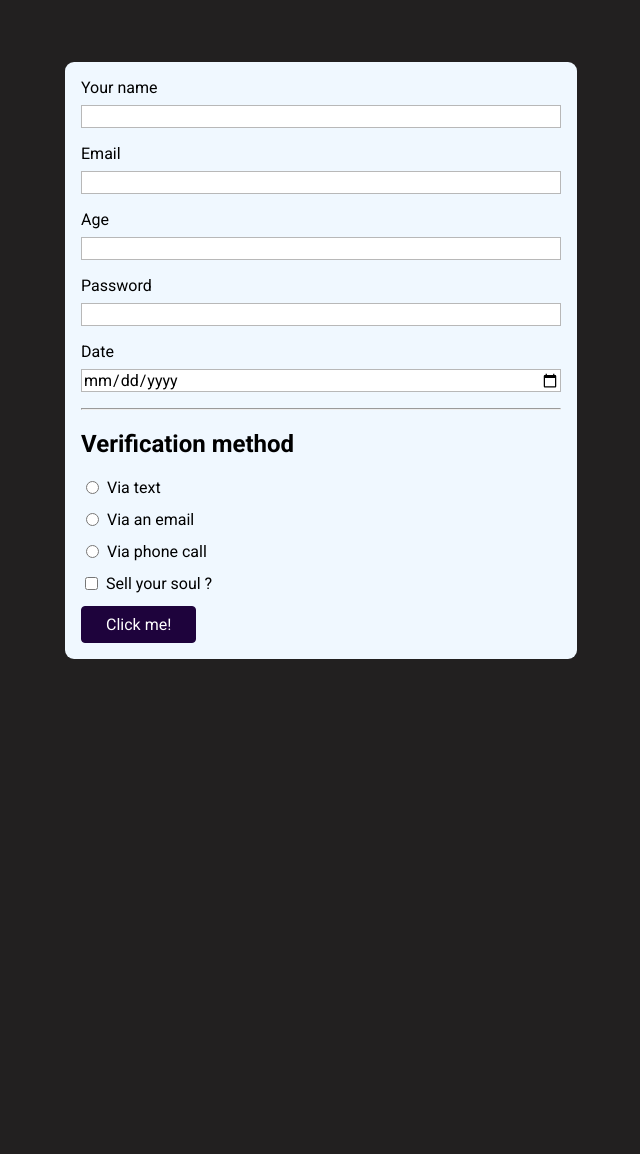
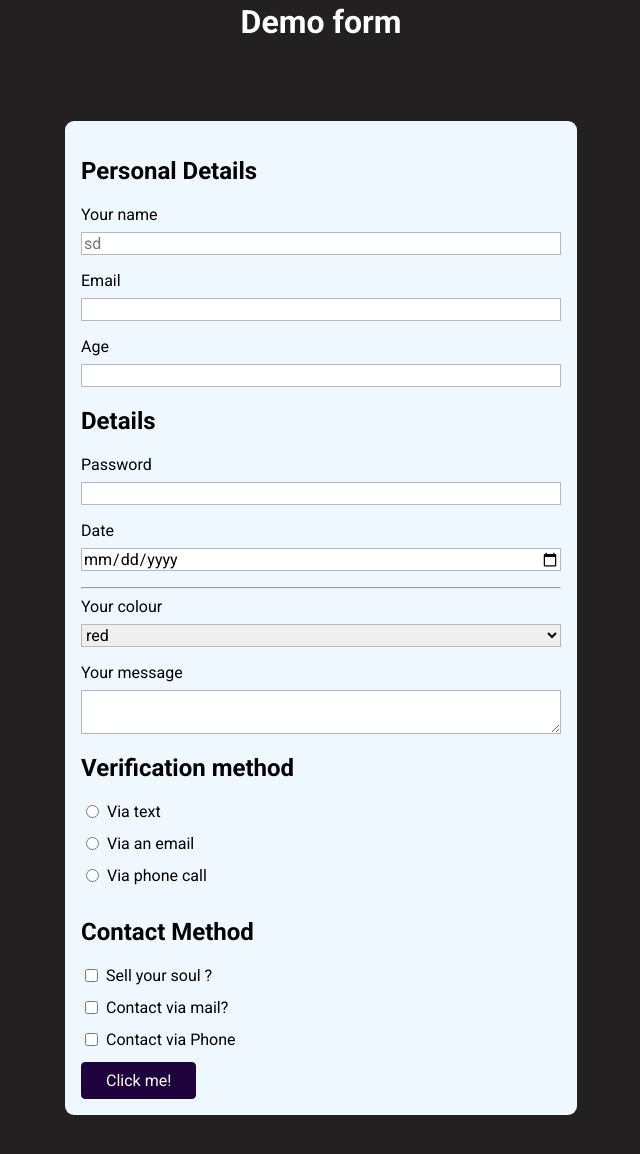
Before and after one commit to AhgamaSundar/Styled-website, a plain HTML site: page index.html in a window 1280 px wide. Shown: the part 18-1172 px from the top of the page, without its empty margins (319-959 px from the left). Before the commit the page ends 800 px from the top, so only its background shows below. Drawn offline with Linux system fonts and the light colour scheme.

Commit message:
Styled form

```diff
--- a/index.css
+++ b/index.css
@@ -1,6 +1,10 @@
 body {
   background-color: rgb(34, 32, 32);
   font-family: "Roboto", sans-serif;
+}
+h1{
+ text-align: center;
+ color: white;
 }
 form {
   width: 30rem;
@@ -13,7 +17,7 @@ label{
   margin-bottom: 0.5rem;
   display: block;
 }
-input {
+input,textarea,select {
   display: block;
   width: 100%;
   margin-bottom: 1rem;
@@ -21,7 +25,7 @@ input {
   font:inherit;
   border:1px solid rgb(184,184,184);
 }
-input:focus{
+select:focus,input:focus,textarea:focus{
   background-color: rgb(219,190,253);
   color:rgb(49, 11, 93);
   border-color: rgb(30, 3, 60);
--- a/index.html
+++ b/index.html
@@ -1,7 +1,7 @@
 <!DOCTYPE html>
 <html lang="en">
   <head>
-    <title>Fourm</title>
+    <title>Form</title>
   </head>
   <link rel="preconnect" href="https://fonts.googleapis.com" />
   <link rel="preconnect" href="https://fonts.gstatic.com" crossorigin />
@@ -11,18 +11,29 @@
   />
   <link rel="stylesheet" href="index.css" />
   <body>
-    <form action="/" method="GET">
+    <h1>Demo form</h1>
+    <form action="/" method="GET" >
+      <h2>Personal Details</h2>
       <label for="uname">Your name</label>
-      <input type="text" name="user-name" id="uname" />
+      <input type="text" name="user-name" id="uname" required placeholder="sd" />
       <label for="mail">Email</label>
       <input type="email" name="user-mail" id="mail" />
       <label for="uage">Age</label>
-      <input type="number" step="100" name="age" id="uage" />
+      <input type="number"  name="age" id="uage" min="18" max="100" />
+      <h2>Details</h2>
       <label for="psswd">Password</label>
-      <input type="password" id="psswd" name="password" />
+      <input type="password" id="psswd" name="password" minlength="7"/>
       <label for="dte">Date</label>
       <input type="date" name="date" id="dte" />
       <hr />
+      <label for="color">Your colour</label>
+      <select id="color" name="favourite-color">
+        <option value="r">red</option>
+        <option value="b">blue</option>
+        <option value="g">green</option>
+      </select>
+      <label for="txta">Your message</label>
+      <textarea id="txta"></textarea>
       <h2>Verification method</h2>
       <div class="radio">
         <input type="radio" name="veri" id="txt" value="text" />
@@ -36,13 +47,21 @@
         <input type="radio" name="veri" id="call" value="pcall" />
         <label for="call">Via phone call</label>
       </div>
+      <h2>Contact Method</h2>
       <div class="radio">
-        <input type="checkbox" id="terms"/>
+        <input type="checkbox" name="agree" id="terms" />
         <label for="terms">Sell your soul ?</label>
-
+      </div>
+      <div class="radio">
+        <input type="checkbox" name="contact" id="contact-mail" value="email" />
+        <label for="contact-mail">Contact via mail?</label>
+      </div>
+      <div class="radio">
+        <input type="checkbox" name="contact" id="contact-ph" value="phone" />
+        <label for="contact-ph">Contact via Phone</label>
       </div>
 
-      <button>Click me!</button>
+      <button type="submit">Click me!</button>
     </form>
   </body>
 </html>
```
